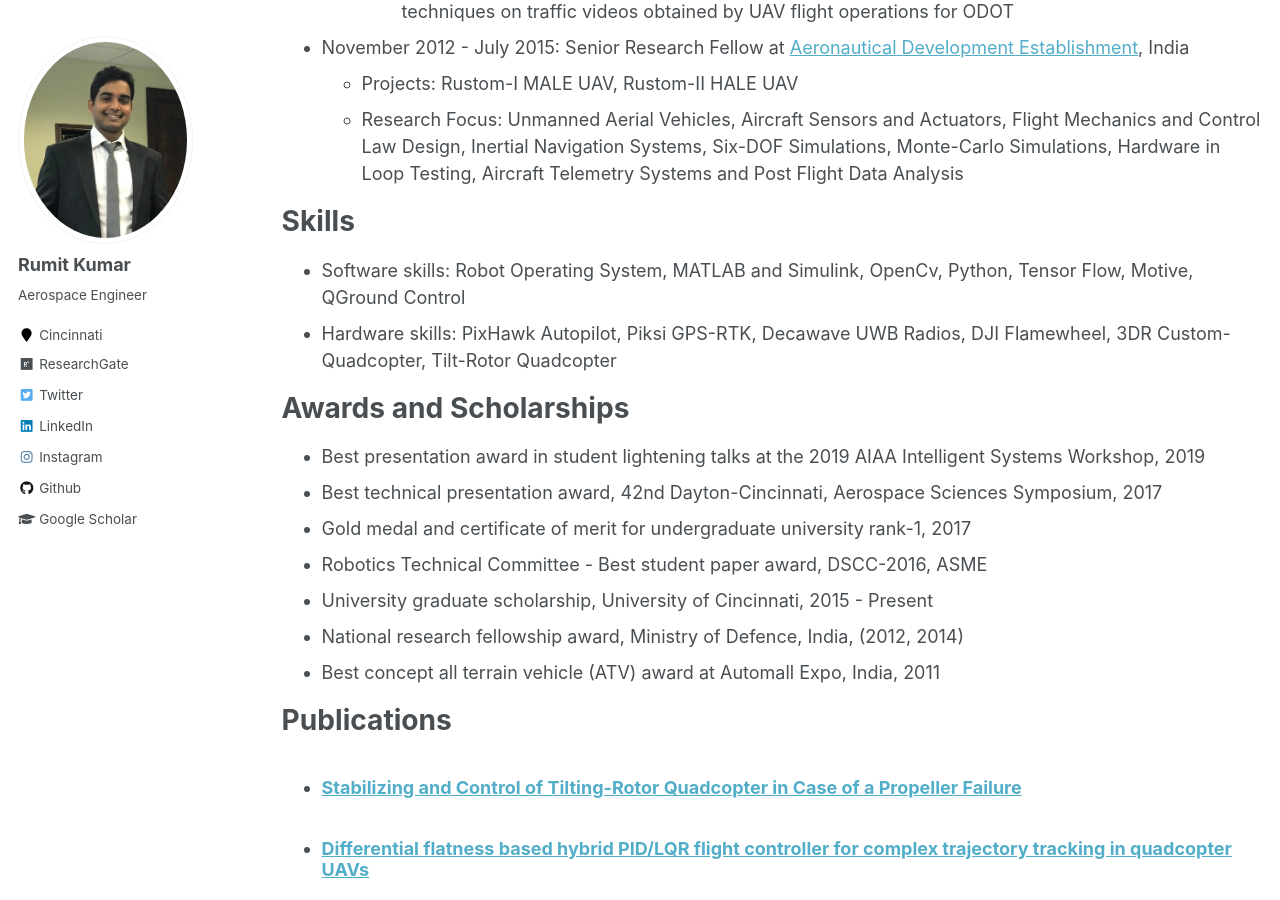
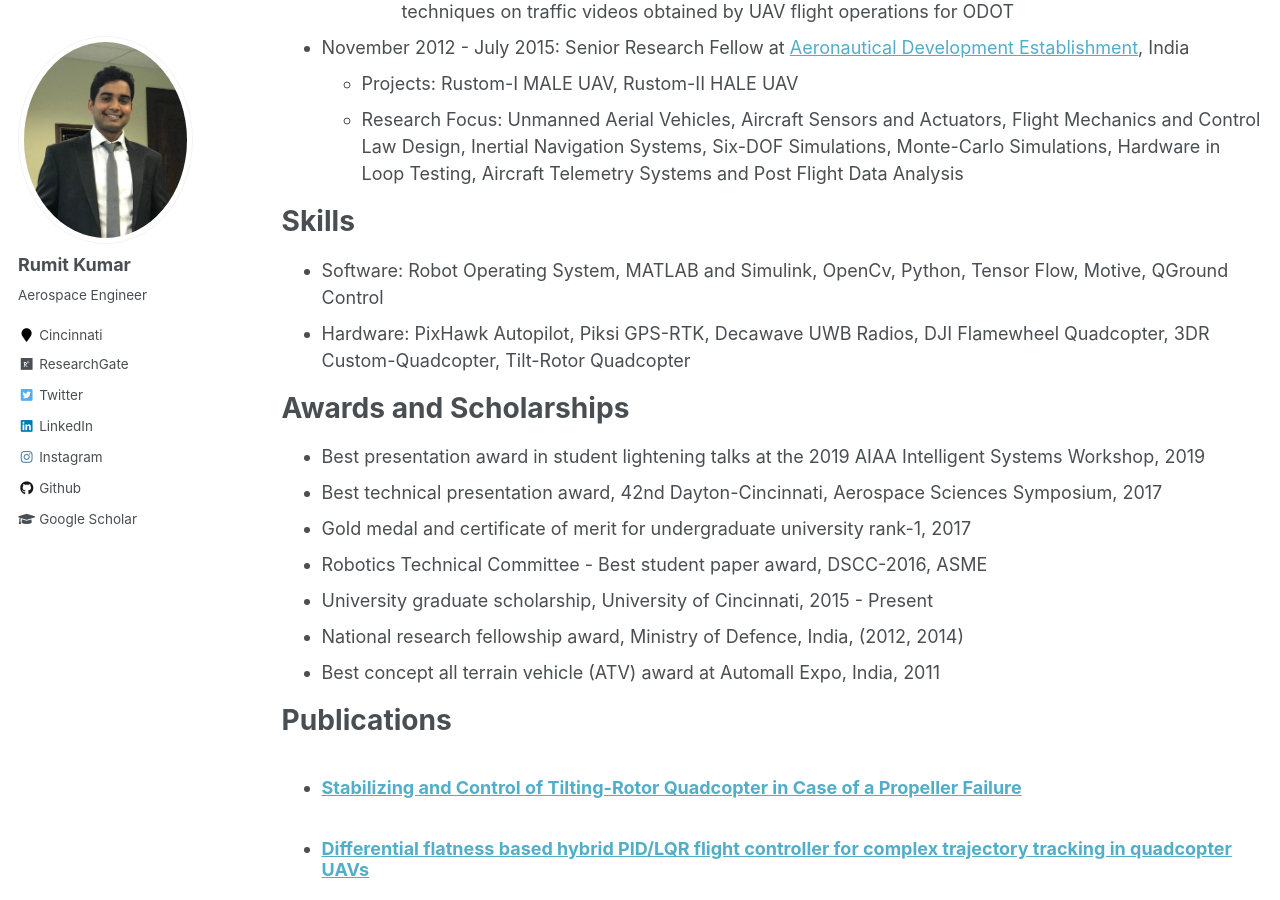
Before and after one commit to kumarrt/kumarrt.github.io, a Jekyll site: the page built from _pages/cv.md, in a window 1280 px wide and 900 px high, scrolled down 617 px. Built offline with Jekyll 4.4.1, drawn with Linux system fonts in a browser that asks for light colours; some of the changed text lies outside the part shown.

Commit message:
Update cv.md

```diff
--- a/_pages/cv.md
+++ b/_pages/cv.md
@@ -33,8 +33,8 @@ Work experience
 
 Skills
 ======
-* Software skills: Robot Operating System, MATLAB and Simulink, OpenCv, Python, Tensor Flow, Motive, QGround Control
-* Hardware skills: PixHawk Autopilot, Piksi GPS-RTK, Decawave UWB Radios, DJI Flamewheel, 3DR Custom-Quadcopter, Tilt-Rotor Quadcopter
+* Software: Robot Operating System, MATLAB and Simulink, OpenCv, Python, Tensor Flow, Motive, QGround Control
+* Hardware: PixHawk Autopilot, Piksi GPS-RTK, Decawave UWB Radios, DJI Flamewheel Quadcopter, 3DR Custom-Quadcopter, Tilt-Rotor Quadcopter
 
 
 Awards and Scholarships
@@ -60,12 +60,12 @@ Talks
     {% include archive-single-talk-cv.html %}
   {% endfor %}</ul>
 
-Teaching
-======
-  <ul>{% for post in site.teaching %}
-    {% include archive-single-cv.html %}
-  {% endfor %}</ul>
+#Teaching
+#======
+#  <ul>{% for post in site.teaching %}
+#   {% include archive-single-cv.html %}
+# {% endfor %}</ul>
 
-Service and leadership
-======
-* Currently signed in to 43 different slack teams
+#Service and leadership
+#======
+#* Currently signed in to 43 different slack teams
```
